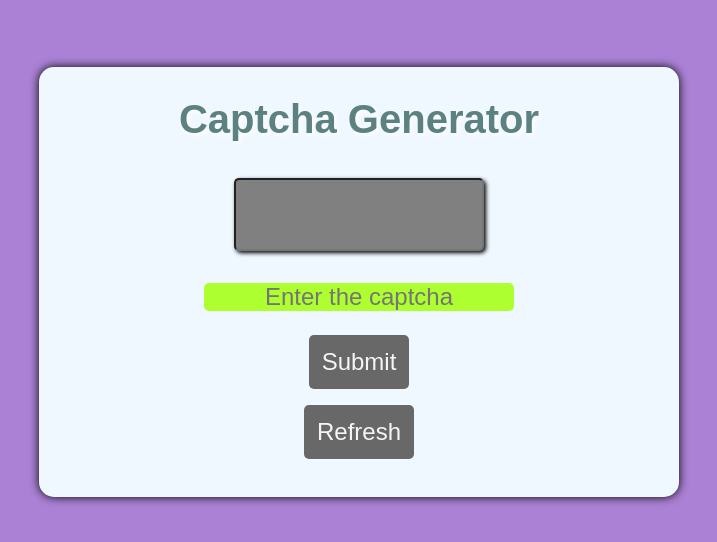
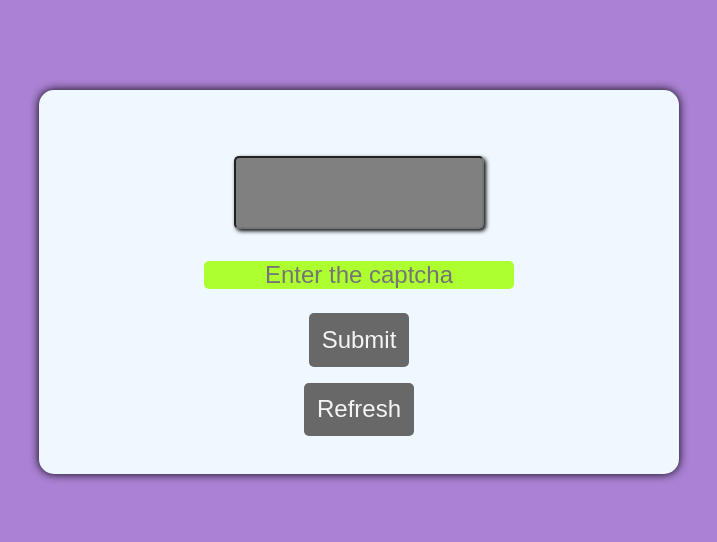
Before and after one commit to habibFRH/JS5--captcha-generator, a plain HTML site: page index.html in a window 1280 px wide. Shown: the part 118-660 px from the top of the page, without its empty margins (281-998 px from the left). Drawn offline with Linux system fonts and the light colour scheme.

Commit message:
javascript

```diff
--- a/index.html
+++ b/index.html
@@ -8,15 +8,15 @@
 </head>
 <body>
     <div class="container">
-        <h2 class="status" id="status">Captcha Generator</h2>
+        <h2 class="status" id="_status"></h2>
         <div class="generator-box">
-            <input type="text" readonly id="generator" class="generator">
+            <input type="text" readonly id="_generator" class="generator">
         </div>
         <div class="your-chance">
-            <input type="text" class="client-text" id="client-text" placeholder="Enter the captcha">
+            <input type="text" class="client-text" id="_client-text" placeholder="Enter the captcha">
         </div>
-        <button class="submit" id="submit" type="button">Submit</button>
-        <button class="refresh" id="refresh" type="refresh">Refresh</button>
+        <button class="submit" id="_submit" type="button">Submit</button>
+        <button class="refresh" id="_refresh" type="refresh">Refresh</button>
     </div>
     <script src="script.js"></script>
 </body>
--- a/script.js
+++ b/script.js
@@ -0,0 +1,6 @@
+const display = document.getElementById("_status");
+const body = document.body;
+
+body.onload = function generateCaptcha(){
+
+}
```
